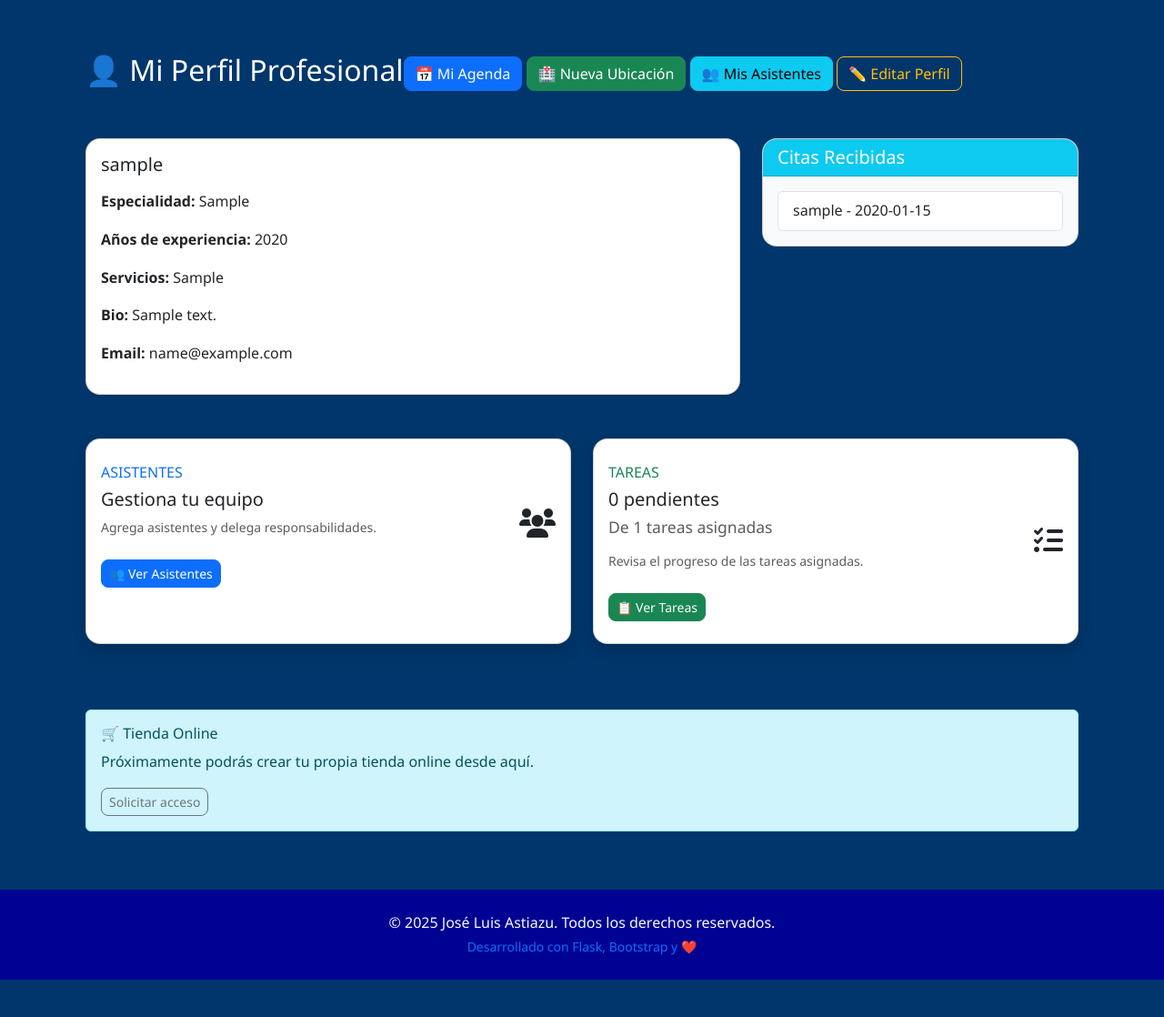
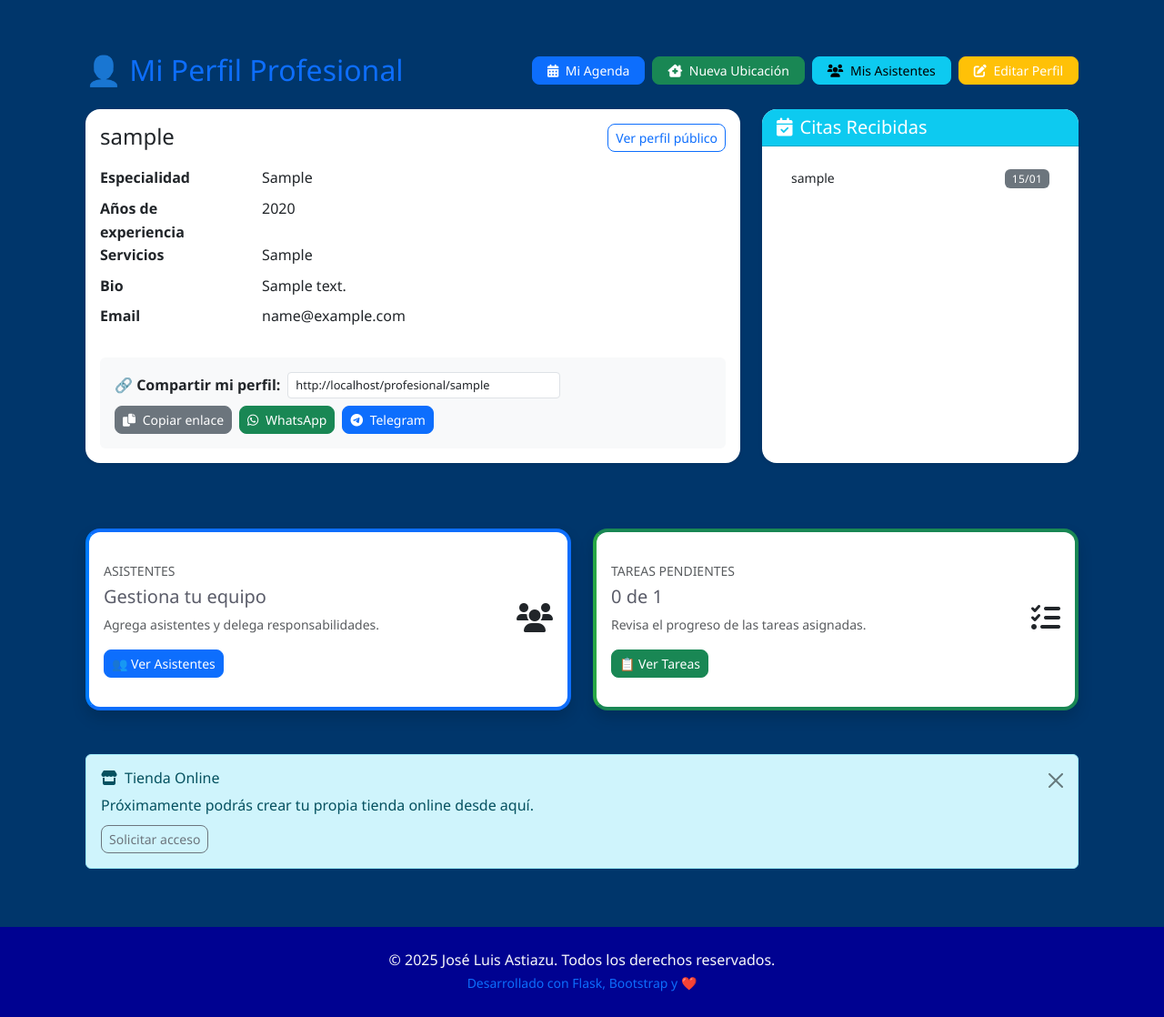
Before and after one commit to astiazu/bioforge-pro, a Flask app: page /mi-perfil in a window 1280 px wide. Shown: the part 62-1180 px from the top of the page at 91% size. Before the commit the page ends 1139 px from the top, so only its background shows below. Run offline with Flask 3, Linux system fonts and the light colour scheme; a user stored in the database is signed in; tables that the repository leaves empty hold one stand-in row (values such as "Sample post").

Commit message:
feat: mejora en template perfil y enlace de pagina

```diff
--- a/templates/mi_perfil_medico.html
+++ b/templates/mi_perfil_medico.html
@@ -3,58 +3,112 @@
 
 {% block content %}
 <div class="container mt-5">
-    <div class="d-flex justify-content-between align-items-center mb-4">
-        <div class="d-flex justify-content-between align-items-center mb-4">
-            <h2>👤 Mi Perfil Profesional</h2>
-            <div>
-                <a href="{{ url_for('routes.mi_agenda') }}" class="btn btn-primary">
-                    📅 Mi Agenda
-                </a>
-                <a href="{{ url_for('routes.nuevo_consultorio') }}" class="btn btn-success">
-                    🏥 Nueva Ubicación
-                </a>
-                <a href="{{ url_for('routes.mis_asistentes') }}" class="btn btn-info">
-                    👥 Mis Asistentes
-                </a>
-                <a href="{{ url_for('routes.editar_perfil_medico') }}" class="btn btn-outline-warning">
-                    ✏️ Editar Perfil
-                </a>
-            </div>
+    <!-- Título y botones de acción -->
+    <div class="mb-4 d-flex flex-wrap justify-content-between align-items-center gap-3">
+        <h2 class="text-primary mb-0">👤 Mi Perfil Profesional</h2>
+
+        <div class="d-flex flex-wrap gap-2">
+            <a href="{{ url_for('routes.mi_agenda') }}" class="btn btn-primary btn-sm px-3">
+                <i class="fas fa-calendar-alt me-1"></i> Mi Agenda
+            </a>
+            <a href="{{ url_for('routes.nuevo_consultorio') }}" class="btn btn-success btn-sm px-3">
+                <i class="fas fa-clinic-medical me-1"></i> Nueva Ubicación
+            </a>
+            <a href="{{ url_for('routes.mis_asistentes') }}" class="btn btn-info btn-sm px-3">
+                <i class="fas fa-users me-1"></i> Mis Asistentes
+            </a>
+            <a href="{{ url_for('routes.editar_perfil_medico') }}" class="btn btn-warning btn-sm px-3 text-white">
+                <i class="fas fa-edit me-1"></i> Editar Perfil
+            </a>
         </div>
     </div>
 
-    <div class="row">
+    <!-- Información principal y citas -->
+    <div class="row g-4">
         <!-- Información principal -->
-        <div class="col-md-8">
-            <div class="card shadow-sm">
+        <div class="col-lg-8">
+            <div class="card shadow-sm border-0 h-100">
                 <div class="card-body">
-                    <h5 class="mb-3">{{ current_user.username }}</h5>
-                    <p><strong>Especialidad:</strong> {{ current_user.specialty }}</p>
-                    <p><strong>Años de experiencia:</strong> {{ current_user.years_experience }}</p>
-                    <p><strong>Servicios:</strong> {{ current_user.services }}</p>
-                    <p><strong>Bio:</strong> {{ current_user.bio }}</p>
-                    <p><strong>Email:</strong> {{ current_user.email }}</p>
+                    <div class="d-flex justify-content-between align-items-start mb-3">
+                        <h4 class="mb-0">{{ current_user.username }}</h4>
+                        {% if current_user.url_slug %}
+                            <a href="{{ url_for('routes.perfil_profesional', url_slug=current_user.url_slug) }}"
+                               class="btn btn-outline-primary btn-sm" target="_blank">
+                                Ver perfil público
+                            </a>
+                        {% endif %}
+                    </div>
+
+                    <dl class="row">
+                        <dt class="col-sm-3">Especialidad</dt>
+                        <dd class="col-sm-9">{{ current_user.specialty or 'No especificada' }}</dd>
+
+                        <dt class="col-sm-3">Años de experiencia</dt>
+                        <dd class="col-sm-9">{{ current_user.years_experience or 'No especificado' }}</dd>
+
+                        <dt class="col-sm-3">Servicios</dt>
+                        <dd class="col-sm-9">{{ current_user.services or 'No especificado' }}</dd>
+
+                        <dt class="col-sm-3">Bio</dt>
+                        <dd class="col-sm-9">{{ current_user.bio or 'No disponible' }}</dd>
+
+                        <dt class="col-sm-3">Email</dt>
+                        <dd class="col-sm-9">{{ current_user.email }}</dd>
+                    </dl>
+
+                    <!-- Botón para compartir perfil público -->
+                    {% if current_user.url_slug %}
+                    <div class="mt-4 p-3 bg-light rounded">
+                        <div class="d-flex gap-2 align-items-center mb-2">
+                            <strong>🔗 Compartir mi perfil:</strong>
+                            <input type="text"
+                                   value="{{ request.host_url }}profesional/{{ current_user.url_slug }}"
+                                   id="profileUrl"
+                                   readonly
+                                   class="form-control form-control-sm flex-grow-1"
+                                   style="max-width: 300px; font-size: 0.8rem;">
+                        </div>
+                        <div class="d-flex gap-2 flex-wrap">
+                            <button class="btn btn-secondary btn-sm" onclick="copiarEnlace()">
+                                <i class="fas fa-copy me-1"></i> Copiar enlace
+                            </button>
+                            <a href="https://wa.me/?text=Te%20comparto%20mi%20perfil:%20{{ request.host_url }}profesional/{{ current_user.url_slug }}"
+                               class="btn btn-success btn-sm" target="_blank">
+                                <i class="fab fa-whatsapp me-1"></i> WhatsApp
+                            </a>
+                            <a href="https://t.me/share/url?url={{ request.host_url }}profesional/{{ current_user.url_slug }}&text=Mi perfil profesional"
+                               class="btn btn-primary btn-sm" target="_blank">
+                                <i class="fab fa-telegram me-1"></i> Telegram
+                            </a>
+                        </div>
+                    </div>
+                    {% endif %}
                 </div>
             </div>
         </div>
 
         <!-- Citas recibidas -->
-        <div class="col-md-4">
-            <div class="card bg-light">
+        <div class="col-lg-4">
+            <div class="card shadow-sm border-0 h-100">
                 <div class="card-header bg-info text-white">
-                    <h5 class="mb-0">Citas Recibidas</h5>
+                    <h5 class="mb-0"><i class="fas fa-calendar-check me-2"></i>Citas Recibidas</h5>
                 </div>
                 <div class="card-body">
                     {% if turnos_recibidos %}
-                        <ul class="list-group">
+                        <ul class="list-group list-group-flush">
                             {% for t in turnos_recibidos %}
-                            <li class="list-group-item">
-                                {{ t.patient.username }} - {{ t.availability.date }}
+                            <li class="list-group-item d-flex justify-content-between align-items-center py-2">
+                                <small>{{ t.patient.username }}</small>
+                                <span class="badge bg-secondary small">
+                                    {{ t.availability.date.strftime('%d/%m') }}
+                                </span>
                             </li>
                             {% endfor %}
                         </ul>
                     {% else %}
-                        <p class="text-muted">No tienes citas aún.</p>
+                        <p class="text-muted small text-center py-3">
+                            <i class="fas fa-inbox me-1"></i>No tienes citas aún.
+                        </p>
                     {% endif %}
                 </div>
             </div>
@@ -62,22 +116,18 @@
     </div>
 
     <!-- Sección: Asistentes y Tareas -->
-    <div class="row mt-5">
-        <div class="col-lg-6 mb-4">
-            <div class="card border-left-primary shadow h-100 py-2">
+    <div class="row mt-5 g-4">
+        <div class="col-lg-6">
+            <div class="card border-left-primary shadow h-100 py-3 border-start border-4 border-primary">
                 <div class="card-body">
-                    <div class="row no-gutters align-items-center">
-                        <div class="col mr-2">
-                            <div class="text-xs font-weight-bold text-primary text-uppercase mb-1">
-                                Asistentes
-                            </div>
-                            <div class="h5 mb-0 font-weight-bold text-gray-800">
-                                Gestiona tu equipo
-                            </div>
-                            <p class="small text-muted mt-2">
+                    <div class="row align-items-center">
+                        <div class="col">
+                            <div class="text-uppercase text-muted small mb-1">Asistentes</div>
+                            <div class="h5 mb-0 text-gray-800">Gestiona tu equipo</div>
+                            <p class="small text-muted mt-2 mb-0">
                                 Agrega asistentes y delega responsabilidades.
                             </p>
-                            <a href="{{ url_for('routes.mis_asistentes') }}" class="btn btn-primary btn-sm mt-2">
+                            <a href="{{ url_for('routes.mis_asistentes') }}" class="btn btn-primary btn-sm mt-3">
                                 👥 Ver Asistentes
                             </a>
                         </div>
@@ -89,27 +139,19 @@
             </div>
         </div>
 
-        <div class="col-lg-6 mb-4">
-            <div class="card border-left-success shadow h-100 py-2">
+        <div class="col-lg-6">
+            <div class="card border-left-success shadow h-100 py-3 border-start border-4 border-success">
                 <div class="card-body">
-                    <div class="row no-gutters align-items-center">
-                        <div class="col mr-2">
-                            <div class="text-xs font-weight-bold text-success text-uppercase mb-1">
-                                Tareas
+                    <div class="row align-items-center">
+                        <div class="col">
+                            <div class="text-uppercase text-muted small mb-1">Tareas Pendientes</div>
+                            <div class="h5 mb-0 text-gray-800">
+                                {{ pending_tasks_count }} de {{ total_tasks }}
                             </div>
-                            <div class="h5 mb-0 font-weight-bold text-gray-800">
-                                    {% set pending_tasks = current_user.assigned_tasks | selectattr("status", "equalto", "pending") | list %}
-                                    <div class="h5 mb-0 font-weight-bold text-gray-800">
-                                        {{ pending_tasks_count }} pendientes
-                                    </div>
-                                    <p class="small text-muted mt-2">
-                                        De {{ total_tasks }} tareas asignadas
-                                    </p>
-                            </div>
-                            <p class="small text-muted mt-2">
+                            <p class="small text-muted mt-2 mb-0">
                                 Revisa el progreso de las tareas asignadas.
                             </p>
-                            <a href="{{ url_for('routes.ver_tareas') }}" class="btn btn-success btn-sm mt-2">
+                            <a href="{{ url_for('routes.ver_tareas') }}" class="btn btn-success btn-sm mt-3">
                                 📋 Ver Tareas
                             </a>
                         </div>
@@ -125,12 +167,40 @@
     <!-- Tienda Online (opcional) -->
     <div class="row mt-5">
         <div class="col-12">
-            <div class="alert alert-info">
-                <h6>🛒 Tienda Online</h6>
-                <p>Próximamente podrás crear tu propia tienda online desde aquí.</p>
-                <button class="btn btn-outline-secondary btn-sm">Solicitar acceso</button>
+            <div class="alert alert-info alert-dismissible fade show" role="alert">
+                <h6 class="alert-heading"><i class="fas fa-store me-2"></i>Tienda Online</h6>
+                <p class="mb-0">Próximamente podrás crear tu propia tienda online desde aquí.</p>
+                <button type="button" class="btn btn-outline-secondary btn-sm mt-2">Solicitar acceso</button>
+                <button type="button" class="btn-close" data-bs-dismiss="alert" aria-label="Close"></button>
             </div>
         </div>
     </div>
 </div>
+
+<script>
+function copiarEnlace() {
+    const input = document.getElementById('profileUrl');
+    input.select();
+    document.execCommand('copy');
+
+    // Feedback visual
+    const button = event.target;
+    const originalText = button.innerHTML;
+    button.innerHTML = '<i class="fas fa-check me-1"></i> ¡Copiado!';
+    button.classList.remove('btn-secondary');
+    button.classList.add('btn-success');
+
+    setTimeout(() => {
+        button.innerHTML = originalText;
+        button.classList.remove('btn-success');
+        button.classList.add('btn-secondary');
+    }, 2000);
+}
+</script>
+
+<style>
+.border-left-primary { border-left: 0.25rem solid #007bff !important; }
+.border-left-success { border-left: 0.25rem solid #28a745 !important; }
+.text-gray-800 { color: #5a5c69 !important; }
+</style>
 {% endblock %}
```
